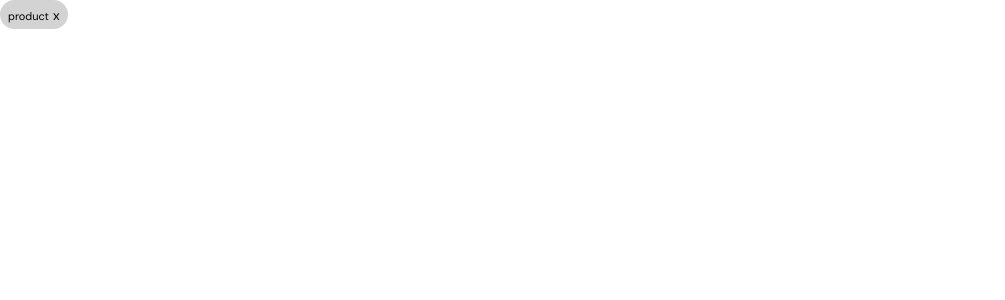
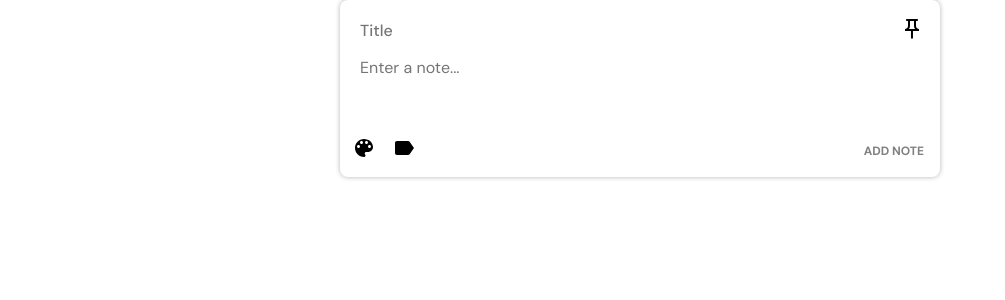
Before and after one commit to tejpatelme/my-notes-app, a React (Create React App) app: page / in a window 1280 px wide. Shown: the top 300 px of the page, without its empty margins (0-1005 px from the left). Built offline with nearby package versions, Linux system fonts and the light colour scheme.

Commit message:
create : addnote, chip component

```diff
--- a/src/App.js
+++ b/src/App.js
@@ -1,10 +1,10 @@
 import "./App.css";
-import { TagChip } from "./components/TagChip";
+import { AddNote } from "./components/AddNote";
 
 function App() {
 	return (
 		<div className="App">
-			<TagChip tagname="product" />
+			<AddNote />
 		</div>
 	);
 }
--- /dev/null
+++ b/src/components/AddNote.css
@@ -0,0 +1,150 @@
+.addnote-container {
+	position: relative;
+	max-width: 600px;
+	margin: auto;
+	border-radius: 8px;
+	padding: 12px;
+	box-shadow: 0px 0px 5px rgba(0, 0, 0, 0.3);
+}
+
+.addnote-container button {
+	padding: 4px;
+	font-family: inherit;
+	background: none;
+	outline: none;
+	border: none;
+	font-size: 12px;
+	font-weight: 700;
+	color: grey;
+	text-transform: uppercase;
+	cursor: pointer;
+}
+
+.title-container {
+	display: flex;
+	justify-content: space-between;
+	align-items: center;
+}
+
+.title-container button {
+	background: none;
+	outline: none;
+	border: none;
+}
+
+.add-title {
+	font-family: inherit;
+	font-size: inherit;
+	padding: 8px;
+	border: none;
+	outline: none;
+	width: 100%;
+	font-weight: 500;
+}
+
+.add-title::placeholder {
+	font-weight: 500;
+}
+
+.addtext {
+	font-family: inherit;
+	font-size: inherit;
+	resize: none;
+	padding: 8px;
+	border: none;
+	outline: none;
+	width: 100%;
+	min-height: 50px;
+	max-height: 300px;
+}
+
+.tag-holder {
+	padding: 12px 0;
+}
+
+.note-controls {
+	display: flex;
+	justify-content: space-between;
+	align-items: center;
+}
+
+.customize-note {
+	display: flex;
+	width: 80%;
+	align-items: center;
+}
+
+.color-picker {
+	position: relative;
+	margin-right: 16px;
+}
+
+.palette {
+	position: absolute;
+	display: none;
+	top: 24px;
+	padding: 6px;
+	border-radius: 16px;
+	background: grey;
+}
+
+.color-option {
+	height: 24px;
+	width: 24px;
+	border-radius: 50%;
+	display: inline-block;
+	margin: 2px;
+}
+
+.color-picker:hover > .palette {
+	display: flex;
+}
+
+.white {
+	background: white;
+	border: 1px solid grey;
+}
+
+.red {
+	background: #f28b82;
+}
+
+.purple {
+	background: #d7aefb;
+}
+
+.yellow {
+	background: #fbbc04;
+}
+
+.blue {
+	background: #aecbfa;
+}
+
+.label-selector {
+	position: relative;
+}
+
+.label-selector ul {
+	display: none;
+	position: absolute;
+	top: 26px;
+	left: 2px;
+	list-style-type: none;
+	text-align: left;
+	padding: 4px;
+	box-shadow: 0px 0px 5px rgba(0, 0, 0, 0.3);
+}
+
+.label-selector:hover > ul {
+	display: block;
+}
+
+.label-selector li {
+	cursor: pointer;
+	padding: 2px 0;
+}
+
+li:hover {
+	background: lightgray;
+}
--- a/src/components/AddNote.js
+++ b/src/components/AddNote.js
@@ -1,16 +1,90 @@
 import { useState } from "react";
+import "./AddNote.css";
+import { TagChip } from "./TagChip";
+import { v4 as uuidv4 } from "uuid";
 
 function AddNote() {
-	const [pinned, setPinned] = useState(false);
+	const [notes, setNotes] = useState([
+		{
+			id: uuidv4(),
+			title: "Hello4",
+			text: "Add a note to get started",
+			tag: ["none"],
+			color: "white",
+			pinned: true,
+		},
+	]);
+	// console.log(notes);
+	const [note, setNote] = useState({
+		title: "",
+		text: "",
+		tag: ["none"],
+		color: "white",
+		pinnned: false,
+	});
+
+	const colors = ["white", "red", "purple", "yellow", "blue"];
+
+	const [tags, setTags] = useState(["personal", "work", "journal", "none"]);
+
+	const setTitle = (event) => setNote({ ...note, title: event.target.value });
+
+	const setText = (event) => setNote({ ...note, text: event.target.value });
+
+	const setTag = (item) => {
+		const match = note.tag.find((tag) => tag === item);
+		if (match) {
+			return;
+		} else {
+			setNote({
+				...note,
+				tag: [item, ...note.tag],
+			});
+		}
+	};
+
+	const setPinnedOrNot = () => setNote({ ...note, pinned: !note.pinned });
+
+	const setColor = (color) => setNote({ ...note, color: color });
+
+	const addNoteToList = () => {
+		console.log(note);
+		setNotes([
+			{
+				id: uuidv4(),
+				title: note.title,
+				text: note.text,
+				tag: note.tag,
+				color: note.color,
+				pinned: false,
+			},
+			...notes,
+		]);
+		setNote({
+			title: "",
+			text: "",
+			tag: ["none"],
+			color: "white",
+			pinned: false,
+		});
+	};
+
 	return (
-		<div>
-			<div>
-				<input type="text" placeholder="Title" />
-				<button>
-					{pinned ? (
+		<div className="addnote-container">
+			<div className="title-container">
+				<input
+					type="text"
+					value={note.title}
+					className="add-title"
+					onChange={setTitle}
+					placeholder="Title"
+				/>
+				{console.log(note.pinned)}
+				<button onClick={setPinnedOrNot}>
+					{note.pinned ? (
 						<svg
 							xmlns="http://www.w3.org/2000/svg"
-							enablBackground="new 0 0 24 24"
+							enable-background="new 0 0 24 24"
 							height="24"
 							viewBox="0 0 24 24"
 							width="24"
@@ -43,13 +117,86 @@ function AddNote() {
 					)}
 				</button>
 			</div>
-			<textarea placeholder="Enter a note..."></textarea>
-			<div className="tag-holder"></div>
+			<textarea
+				value={note.text}
+				onChange={setText}
+				className="addtext"
+				placeholder="Enter a note..."
+			></textarea>
+			<div className="tag-holder">
+				{note.tag.map(
+					(item) =>
+						item !== "none" && (
+							<TagChip
+								key={item}
+								tagname={item}
+								note={note}
+								setNote={setNote}
+							/>
+						)
+				)}
+			</div>
 			<div className="note-controls">
 				<div className="customize-note">
-					<div className="color-picker"></div>
+					<div className="color-picker">
+						<svg
+							xmlns="http://www.w3.org/2000/svg"
+							width="24"
+							height="24"
+							viewBox="0 0 24 24"
+						>
+							<path d="M12 3c-4.97 0-9 4.03-9 9s4.03 9 9 9c.83 0 1.5-.67 1.5-1.5 0-.39-.15-.74-.39-1.01-.23-.26-.38-.61-.38-.99 0-.83.67-1.5 1.5-1.5H16c2.76 0 5-2.24 5-5 0-4.42-4.03-8-9-8zm-5.5 9c-.83 0-1.5-.67-1.5-1.5S5.67 9 6.5 9 8 9.67 8 10.5 7.33 12 6.5 12zm3-4C8.67 8 8 7.33 8 6.5S8.67 5 9.5 5s1.5.67 1.5 1.5S10.33 8 9.5 8zm5 0c-.83 0-1.5-.67-1.5-1.5S13.67 5 14.5 5s1.5.67 1.5 1.5S15.33 8 14.5 8zm3 4c-.83 0-1.5-.67-1.5-1.5S16.67 9 17.5 9s1.5.67 1.5 1.5-.67 1.5-1.5 1.5z" />
+						</svg>
+						<div className="palette">
+							{colors.map((item) => (
+								<div
+									key={item}
+									onClick={() => {
+										setColor(item);
+										console.log(note.color, item);
+									}}
+									style={
+										item === note.color
+											? { border: "1px solid black" }
+											: { border: "none" }
+									}
+									className={`color-option ${item}`}
+								></div>
+							))}
+						</div>
+					</div>
+					<div className="label-selector">
+						<svg
+							xmlns="http://www.w3.org/2000/svg"
+							height="24"
+							viewBox="0 0 24 24"
+							width="24"
+						>
+							<path d="M0 0h24v24H0z" fill="none" />
+							<path d="M17.63 5.84C17.27 5.33 16.67 5 16 5L5 5.01C3.9 5.01 3 5.9 3 7v10c0 1.1.9 1.99 2 1.99L16 19c.67 0 1.27-.33 1.63-.84L22 12l-4.37-6.16z" />
+						</svg>
+						<ul>
+							<li>
+								<input
+									placeholder="enter a tag"
+									type="text"
+									onKeyPress={(e) => {
+										if (e.key === "Enter") {
+											setTags([e.target.value, ...tags]);
+											e.target.value = "";
+										}
+									}}
+								/>
+							</li>
+							{tags.map((item) => (
+								<li key={item} onClick={() => setTag(item)}>
+									{item}
+								</li>
+							))}
+						</ul>
+					</div>
 				</div>
-				<button>ADD NOTE</button>
+				<button onClick={addNoteToList}>ADD NOTE</button>
 			</div>
 		</div>
 	);
--- a/src/components/TagChip.css
+++ b/src/components/TagChip.css
@@ -1,5 +1,6 @@
 .tag-chip {
-	padding: 4px 8px;
+	padding: 2px 8px;
+	margin-right: 2px;
 	border-radius: 20px;
 	background: lightgray;
 	display: inline-block;
@@ -8,7 +9,7 @@
 .tag-chip span {
 	font-size: 11px;
 	margin-right: 4px;
-	line-height: 16px;
+	line-height: 12px;
 }
 
 .tag-chip button {
--- a/src/components/TagChip.js
+++ b/src/components/TagChip.js
@@ -1,10 +1,19 @@
 import "./TagChip.css";
 
-function TagChip({ tagname }) {
+function TagChip({ tagname, note, setNote }) {
+	const removeSelected = () => {
+		const newArr = note.tag.filter((tag) =>
+			tag === tagname ? false : true
+		);
+		setNote({
+			...note,
+			tag: newArr,
+		});
+	};
 	return (
 		<div className="tag-chip">
 			<span>{tagname}</span>
-			<button>x</button>
+			<button onClick={removeSelected}>x</button>
 		</div>
 	);
 }
```
